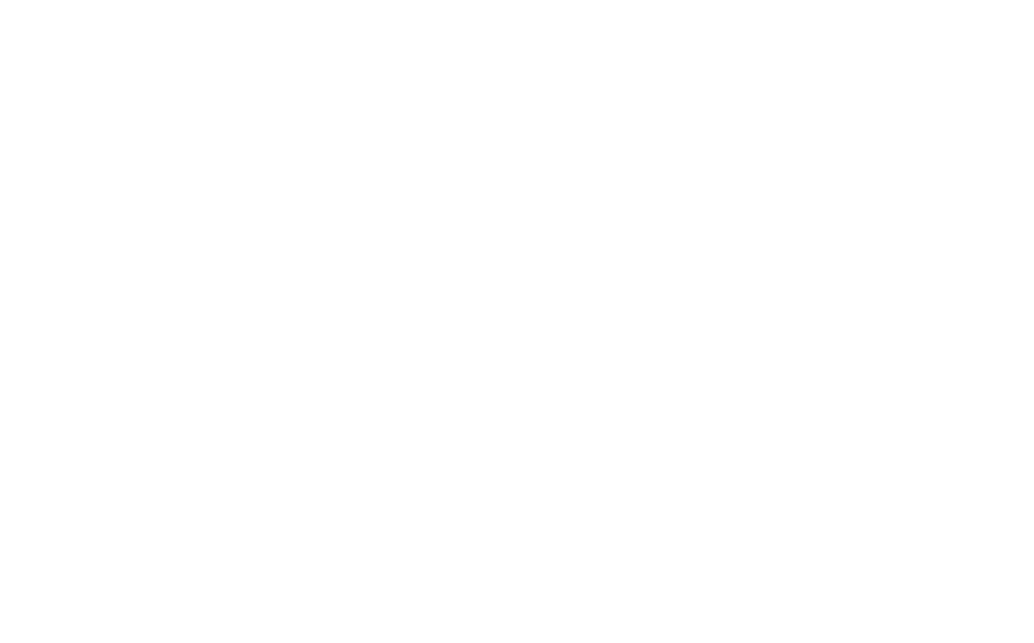
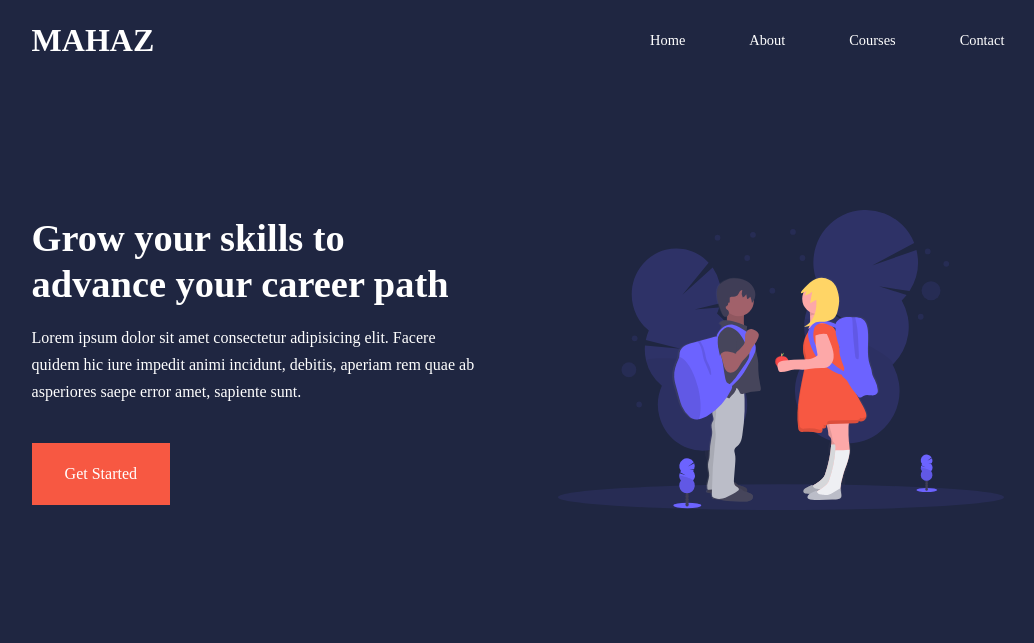
Before and after one commit to M-Munim/Mahaz-Educa-Systems-Pak, a plain HTML site: page index.html in a window 1280 px wide. Shown: the whole page, without its empty margins (122-1156 px from the left). Drawn offline with Linux system fonts and the light colour scheme.

Commit message:
nav and header

```diff
--- a/index.html
+++ b/index.html
@@ -5,10 +5,50 @@
   <meta charset="UTF-8">
   <meta name="viewport" content="width=device-width, initial-scale=1.0">
   <title>Mahaz Educational Systems | Pak</title>
+  <!--  FONTAWESOME CDN-->
+  <link rel="stylesheet" href="https://cdnjs.cloudflare.com/ajax/libs/font-awesome/6.4.2/css/all.min.css"
+    integrity="sha512-z3gLpd7yknf1YoNbCzqRKc4qyor8gaKU1qmn+CShxbuBusANI9QpRohGBreCFkKxLhei6S9CQXFEbbKuqLg0DA=="
+    crossorigin="anonymous" referrerpolicy="no-referrer" />
   <link rel="stylesheet" href="static/styles/style.css">
 </head>
 
 <body>
+  <nav>
+    <div class="container nav__container">
+      <a href="index.html">
+        <h2>MAHAZ</h2>
+      </a>
+
+      <ul class="nav__menu">
+        <li><a href="index.html">Home</a></li>
+        <li><a href="pages/about.html">About</a></li>
+        <li><a href="pages/courses.html">Courses</a></li>
+        <li><a href="pages/contact.html">Contact</a></li>
+      </ul>
+
+      <button id="open-menu-btn"><i class="fa-solid fa-bars"></i></button>
+      <button id="close-menu-btn"><i class="fa-solid fa-xmark"></i></button>
+    </div>
+  </nav>
+
+  <!-- Header -->
+  <header>
+    <div class="container header__container">
+      <div class="header__left">
+        <h1>Grow your skills to advance your career path</h1>
+        <p>Lorem ipsum dolor sit amet consectetur adipisicing elit. Facere quidem hic iure impedit animi incidunt,
+          debitis, aperiam rem quae ab asperiores saepe error amet, sapiente sunt. </p>
+
+        <a href="pages/courses.html" class="btn btn-primary">Get Started</a>
+      </div>
+
+      <div class="header__right">
+        <div class="header__right-image">
+          <img src="static/images/header.svg" alt="">
+        </div>
+      </div>
+    </div>
+  </header>
 
 </body>
 
--- a/static/styles/style.css
+++ b/static/styles/style.css
@@ -0,0 +1,163 @@
+* {
+  margin: 0;
+  padding: 0;
+  border: 0;
+  outline: 0;
+  text-decoration: none;
+  box-sizing: border-box;
+  list-style: none;
+}
+
+:root {
+  --color-primary: #6c63ff;
+  --color-success: #00bf8e;
+  --color-warning: #f7c94b;
+  --color-danger: #f75842;
+  --color-danger-variant: rgba(247, 88, 66, 0.4);
+  --color-white: #fff;
+  --color-light: rgba(255, 255, 255, 0.7);
+  --color-black: #000;
+  --color-bg: #1f2641;
+  --color-bg1: #2e3267;
+  --color-bg2: #424890;
+
+  --container-width-lg: 76%;
+  --container-width-md: 90%;
+  --container-width-sm: 94%;
+
+  --transition: all 400ms ease;
+}
+
+body {
+  /* font-family: ; */
+  line-height: 1.7;
+  color: var(--color-white);
+  background: var(--color-bg);
+}
+
+.container {
+  width: var(--container-width-lg);
+  margin: 0 auto;
+}
+
+section {
+  padding: 6rem 0;
+}
+
+section h2 {
+  text-align: center;
+  margin-bottom: 4rem;
+}
+
+h1,
+h2,
+h3,
+h4,
+h5 {
+  line-height: 1.2;
+}
+
+h1 {
+  font-size: 2.4rem;
+}
+
+h2 {
+  font-size: 2rem;
+}
+
+h3 {
+  font-size: 1.6rem;
+}
+
+h4 {
+  font-size: 1.3rem;
+}
+
+a {
+  color: var(--color-white);
+}
+
+img {
+  width: 100%;
+  display: block;
+  object-fit: cover;
+}
+
+.btn {
+  display: inline-block;
+  background: var(--color-white);
+  color: var(--color-black);
+  padding: 1rem 2rem;
+  border: 1px solid transparent;
+  font-weight: 500;
+  transition: var(--transition);
+}
+
+.btn:hover {
+  background: transparent;
+  color: var(--color-white);
+  border-color: var(--color-white);
+}
+
+.btn-primary {
+  background: var(--color-danger);
+  color: var(--color-white);
+}
+
+/* =========== Nav =========== */
+nav {
+  background: transparent;
+  width: 100vw;
+  height: 5rem;
+  position: fixed;
+  top: 0;
+  z-index: 11;
+}
+
+.nav__container {
+  height: 100%;
+  display: flex;
+  justify-content: space-between;
+  align-items: center;
+}
+
+nav button {
+  display: none;
+}
+
+.nav__menu {
+  display: flex;
+  align-items: center;
+  gap: 4rem;
+}
+
+.nav__menu a {
+  font-size: 0.9rem;
+  transition: var(--transition);
+}
+
+.nav__menu a:hover {
+  color: var(--color-bg2);
+}
+
+/* header */
+
+header {
+  position: relative;
+  top: 5rem;
+  overflow: hidden;
+  height: 70vh;
+  margin-bottom: 5rem;
+}
+
+.header__container {
+  display: grid;
+  grid-template-columns: 1fr 1fr;
+  align-items: center;
+  gap: 5rem;
+  height: 100%;
+}
+
+.header__left p {
+  margin: 1rem 0 2.4rem;
+}
```
Also changed, not shown: pages/cources.html (deleted), pages/courses.html (added), static/styles/cources.css (deleted), static/styles/courses.css (added).
